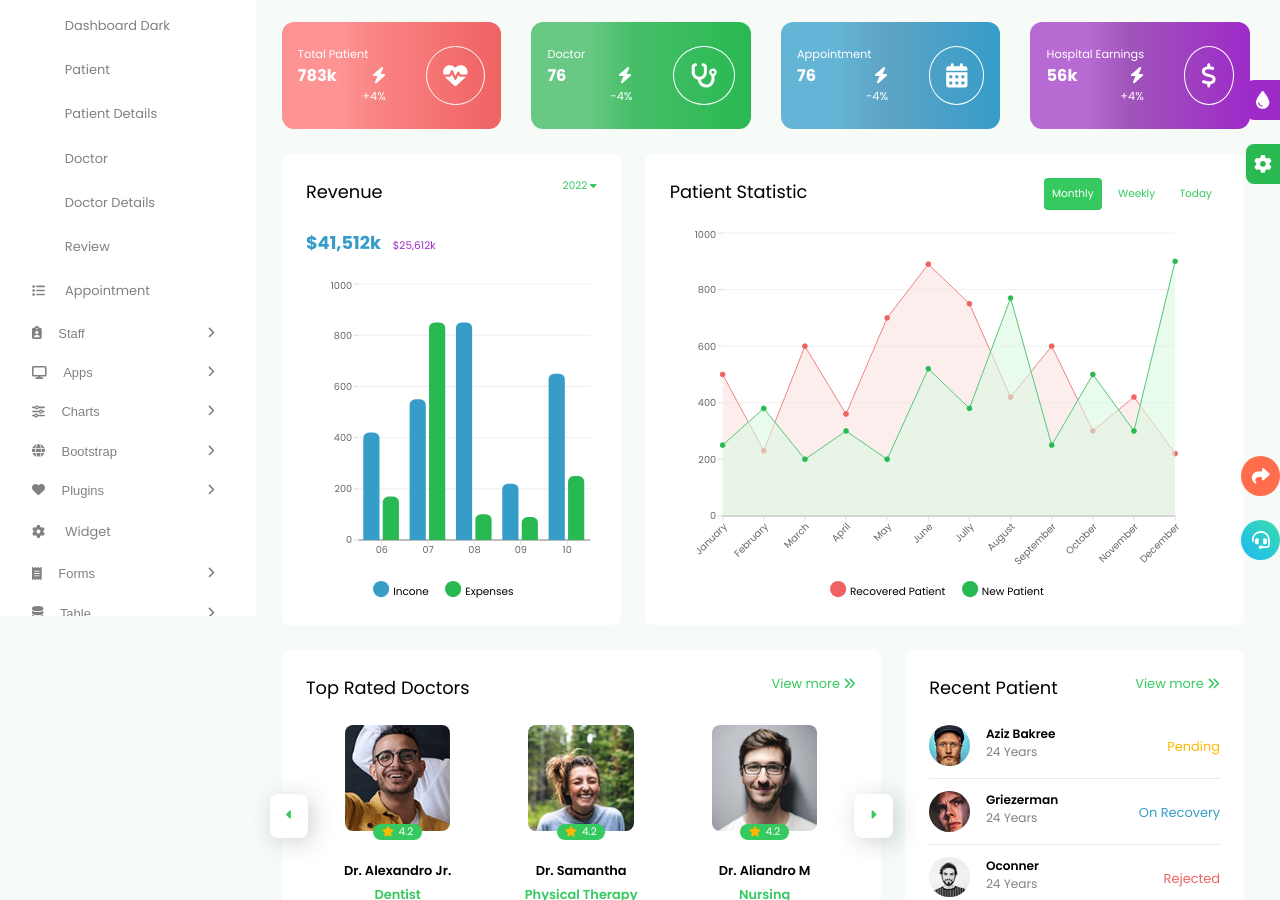
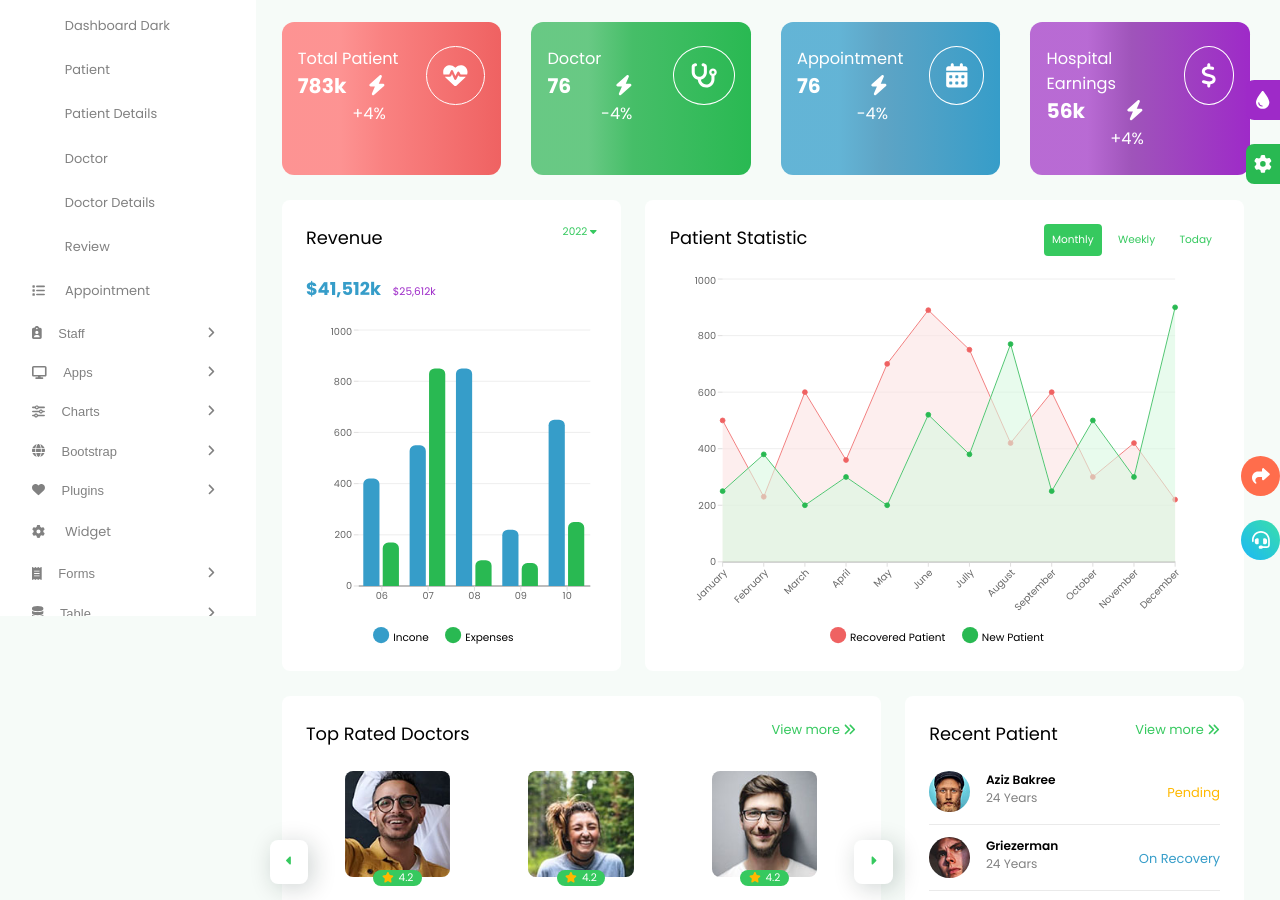
Before and after one commit to key-joshua/hospital-dashboard-continous-integration, a React app: page / in a window 1280 px wide. Shown: the part 184-1084 px from the top of the page. Built offline with nearby package versions, Linux system fonts and the light colour scheme; some packages are replaced by stand-ins of ours.

Commit message:
refactoring

```diff
--- a/src/assets/styles/DashboardPage.scss
+++ b/src/assets/styles/DashboardPage.scss
@@ -131,11 +131,11 @@
 
                 .box-desc {
                     width: 100%;
-                    font-size: 14px;
+                    font-size: 20px;
 
                     .badge { float: right; margin-right: 50px; }
-                    .number { font-size: 20px; font-weight: 900 }
-                    .icon { float: right; margin-top: 05px; margin-right: 50px; font-size: 20px; }
+                    .number { font-size: 25px; font-weight: 900 }
+                    .icon { float: right; margin-top: 05px; margin-right: 50px; font-size: 25px; }
                 }
 
                 .box-icon {
--- a/src/assets/styles/Sidebar.scss
+++ b/src/assets/styles/Sidebar.scss
@@ -99,7 +99,7 @@
     }
 
     .sidebar-footer {
-        font-size: 15px;
+        font-size: 20px;
         color: #818181;
         margin: 50px 20px;
 
--- a/src/components/Routes.js
+++ b/src/components/Routes.js
@@ -1,15 +1,9 @@
 import '../App.scss';
-import ReactGa from 'react-ga';
-import React, { useEffect } from 'react';
+import React from 'react';
 import { BrowserRouter as Router, Switch, Route } from 'react-router-dom';
 import { DashboardPage } from './index';
 
-const Routes = () => {
-  useEffect(() => {
-    ReactGa.initialize('UA-163119480-1');
-    ReactGa.pageview(window.location.pathname);
-  }, []);
-  return (
+const Routes = () => (
   <div>
     <Router>
       <Switch>
@@ -20,6 +14,5 @@ const Routes = () => {
     </Router>
   </div>
 );
-};
 
 export default Routes;
```
Also changed, not shown: package.json (+1 -12 lines), 1 other file. Lines whose indentation alone changed are shown as unchanged.
